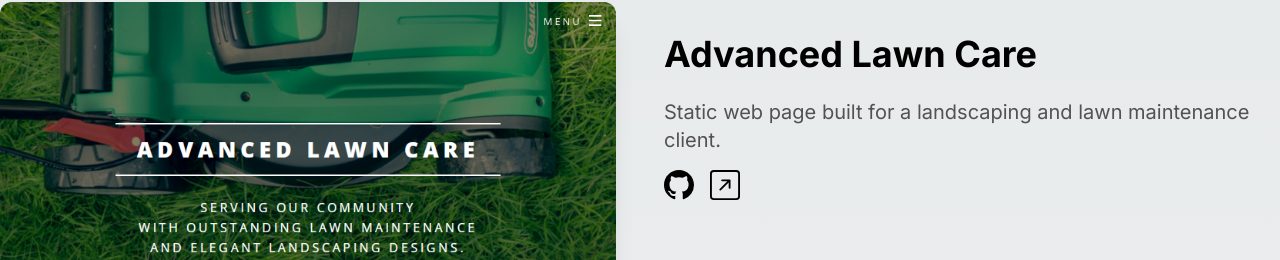
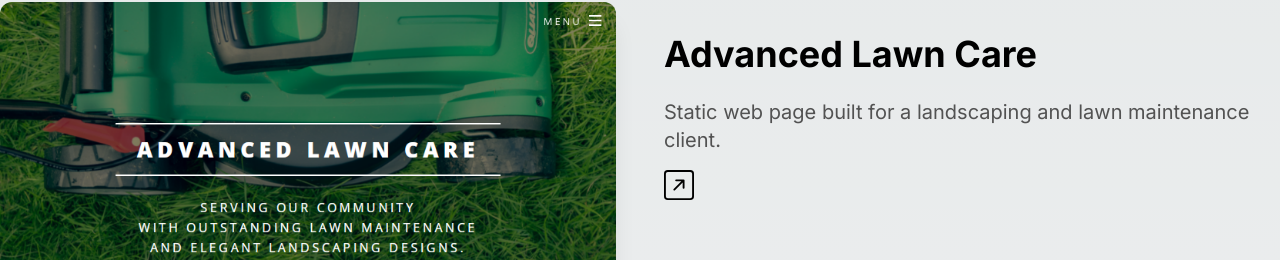
Before and after one commit to TylerGeorgeAlexander/my-next-portfolio, a Next.js app: page / in a window 1280 px wide. Shown: the part 2196-2456 px from the top of the page. Built offline with nearby package versions, Linux system fonts and the light colour scheme.

Commit message:
feat: -dynamically render github icon links - modified data types for proper map - updated github links

```diff
--- a/app/components/ProjectsSection.tsx
+++ b/app/components/ProjectsSection.tsx
@@ -1,36 +1,8 @@
-import React from "react"
-import Image from "next/image"
-import Link from "next/link"
-import SlideUp from "./SlideUp"
-import { BsGithub, BsArrowUpRightSquare } from "react-icons/bs"
-/*
-const projects = [
-  {
-    name: "Thankful Thoughts",
-    description:
-      "ThankfulThoughts is a web app that generates an appreciative sentence of something or someone you are thankful for.",
-    image: "/thankfulthoughts.png",
-    github: "https://github.com/hqasmei/thankful-thoughts",
-    link: "https://thankfulthoughts.io/",
-  },
-  {
-    name: "PlatoIO",
-    description: "PlatoIO is a to do list app that built using the PERN stack.",
-    image: "/platoio.png",
-    github: "https://github.com/hqasmei/platoio",
-    link: "https://platoio.com/register",
-  },
-  {
-    name: "Kator Family Photos",
-    description:
-      "Kator Family Photos is a photos and video digitization service in the LA area.",
-    image: "/familyphotos.png",
-    github: "https://github.com/hqasmei/katorfamilyphotos",
-    link: "https://katorfamilyphotos.com/",
-  },
-]
-*/
-
+import React from "react";
+import Image from "next/image";
+import Link from "next/link";
+import SlideUp from "./SlideUp";
+import { BsGithub, BsArrowUpRightSquare } from "react-icons/bs";
 import { projects } from "../data";
 
 const ProjectsSection = () => {
@@ -64,12 +36,14 @@ const ProjectsSection = () => {
                       {project.description}
                     </p>
                     <div className="flex flex-row align-bottom space-x-4">
+                      {project.github && (
                         <Link href={project.github} target="_blank">
                           <BsGithub
                             size={30}
                             className="hover:-translate-y-1 transition-transform cursor-pointer"
                           />
                         </Link>
+                      )}
                       <Link href={project.link} target="_blank">
                         <BsArrowUpRightSquare
                           size={30}
@@ -81,12 +55,11 @@ const ProjectsSection = () => {
                 </div>
               </SlideUp>
             </div>
-          )
+          );
         })}
-
       </div>
     </section>
-  )
-}
+  );
+};
 
-export default ProjectsSection
+export default ProjectsSection;
--- a/app/data.ts
+++ b/app/data.ts
@@ -6,7 +6,7 @@ export const projects = [
       "A full stack application document bugs, issues, or features when building an application",
     image: "/bugTracker.png",
     link: "https://ta-bug-tracker-mern-client.vercel.app",
-    github: "",
+    github: "https://github.com/TylerGeorgeAlexander/ta-bug-tracker-mern",
   },
   {
     title: "Advanced Lawn Care",
@@ -24,7 +24,7 @@ export const projects = [
       "Contactr allows you to keep track of your networking connections while job hunting.",
     image: "/contactr.png",
     link: "https://contactr-demo.herokuapp.com",
-    github: "",
+    github: "https://github.com/TylerGeorgeAlexander/Contactr-demo",
   },
   {
     title: "Calvin Ester's Guitar Lessons",
@@ -42,7 +42,7 @@ export const projects = [
       "Fruit Finder is a web app which uses Machine Learning and Computer Vision to detect fruit in a photo.",
     image: "/fruit-finder.png",
     link: "https://ta-fruit-finder.herokuapp.com/",
-    github: "",
+    github: "https://github.com/TylerGeorgeAlexander/Fruit-Finder",
   },
   {
     title: "Color Lab Salon",
```
Lines whose indentation alone changed are shown as unchanged.
